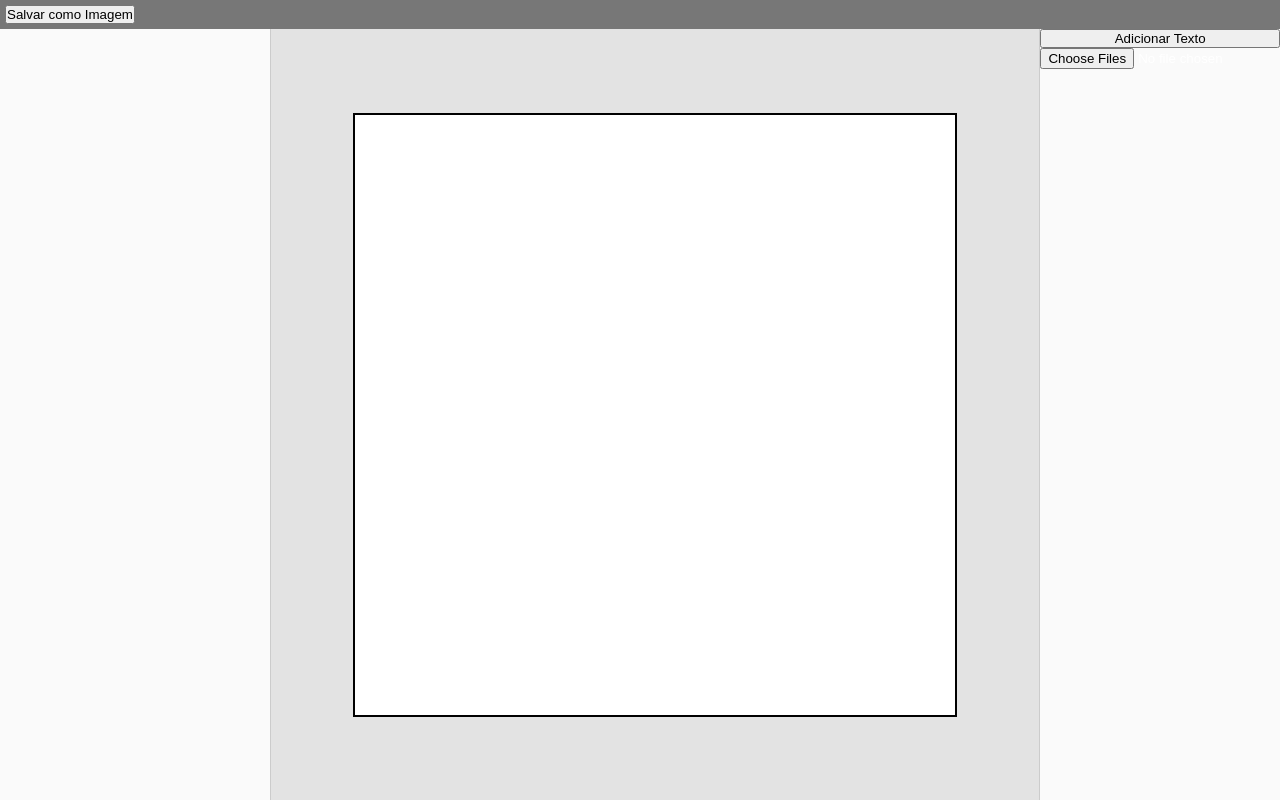
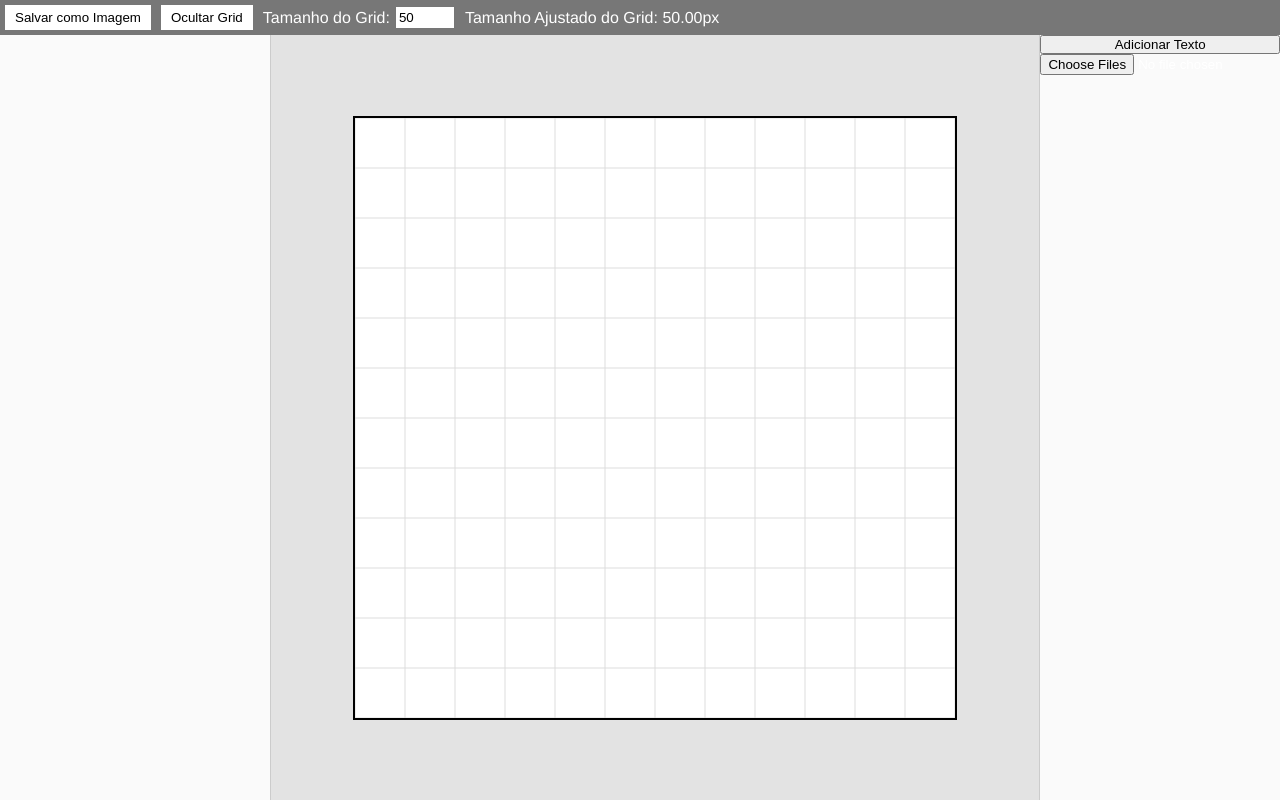
Before and after one commit to BRAN2K/image-editor, a Next.js app: page /editor in a window 1280 px wide. Built offline with nearby package versions, Linux system fonts and the light colour scheme.

Commit message:
chore: Add grid functionality to CanvasArea and Editor components

```diff
--- a/src/components/ImageEditor/CanvasArea/index.tsx
+++ b/src/components/ImageEditor/CanvasArea/index.tsx
@@ -4,15 +4,20 @@ import React, { useRef } from 'react';
 import { Layer } from 'react-konva';
 import { Canva, CanvasContainer } from './style';
 import { useRecoilValue, useSetRecoilState } from 'recoil';
-import { layersState, selectedLayerIdState } from '@/state/atoms';
+import { layersState, selectedLayerIdState, gridVisibleState, gridSizeState } from '@/state/atoms';
 import ImageLayer from '../CanvasElements/ImageLayer';
 import TextLayer from '../CanvasElements/TextLayer';
 import LayerTransformer from '../CanvasElements/LayerTransformer';
+import GridLayer from '../CanvasElements/GridLayer';
 import Konva from 'konva';
 
 const CanvasArea: React.FC = () => {
   const layers = useRecoilValue(layersState);
   const setSelectedLayerId = useSetRecoilState(selectedLayerIdState);
+
+  // Estados para o grid
+  const gridVisible = useRecoilValue(gridVisibleState);
+  const desiredGridSize = useRecoilValue(gridSizeState);
 
   const stageRef = useRef<Konva.Stage>(null);
   const shapeRefs = useRef<{ [key: string]: Konva.Node }>({});
@@ -25,13 +30,22 @@ const CanvasArea: React.FC = () => {
     }
   };
 
+  const canvasWidth = window.innerHeight - 200; // Ajuste conforme necessário
+  const canvasHeight = window.innerHeight - 200;
+
   return (
     <CanvasContainer>
-      <Canva
-        ref={stageRef}
-        width={window.innerHeight - 200} // Ajuste conforme a largura da sidebar
-        height={window.innerHeight - 200}
-        onMouseDown={handleStageMouseDown}>
+      <Canva ref={stageRef} width={canvasWidth} height={canvasHeight} onMouseDown={handleStageMouseDown}>
+        {/* Adicionar o grid se estiver habilitado */}
+        {gridVisible && (
+          <GridLayer
+            width={canvasWidth}
+            height={canvasHeight}
+            desiredGridSize={desiredGridSize}
+            stroke="#ddd"
+            strokeWidth={1}
+          />
+        )}
         <Layer>
           {layers
             .filter((layer) => layer.visible)
@@ -40,7 +54,7 @@ const CanvasArea: React.FC = () => {
               if (layer.type === 'image' && layer.image) {
                 return <ImageLayer key={layer.id} layer={layer} shapeRefs={shapeRefs} />;
               } else if (layer.type === 'text') {
-                return <TextLayer key={layer.id} layer={layer} shapeRefs={shapeRefs} stageRef={stageRef} />;
+                return <TextLayer key={layer.id} layer={layer} shapeRefs={shapeRefs} />;
               } else {
                 return null;
               }
--- /dev/null
+++ b/src/components/ImageEditor/CanvasElements/GridLayer.tsx
@@ -0,0 +1,43 @@
+// src/components/ImageEditor/CanvasElements/GridLayer.tsx
+
+import React from 'react';
+import { Layer, Line } from 'react-konva';
+
+interface GridLayerProps {
+  width: number;
+  height: number;
+  desiredGridSize: number;
+  stroke: string;
+  strokeWidth: number;
+}
+
+const GridLayer: React.FC<GridLayerProps> = ({ width, height, desiredGridSize, stroke, strokeWidth }) => {
+  const lines = [];
+
+  // Calcular o número de divisões do grid para as dimensões do canvas
+  const numDivisionsX = Math.floor(width / desiredGridSize);
+  const numDivisionsY = Math.floor(height / desiredGridSize);
+
+  // Calcular o tamanho ajustado do grid para que se encaixe exatamente nas dimensões do canvas
+  const adjustedGridSizeX = width / numDivisionsX;
+  const adjustedGridSizeY = height / numDivisionsY;
+
+  // Usar o menor tamanho ajustado para manter quadrados perfeitos
+  const adjustedGridSize = Math.min(adjustedGridSizeX, adjustedGridSizeY);
+
+  // Desenhar linhas verticais
+  for (let i = 0; i <= numDivisionsX; i++) {
+    const x = i * adjustedGridSize;
+    lines.push(<Line key={`v-${i}`} points={[x, 0, x, height]} stroke={stroke} strokeWidth={strokeWidth} />);
+  }
+
+  // Desenhar linhas horizontais
+  for (let i = 0; i <= numDivisionsY; i++) {
+    const y = i * adjustedGridSize;
+    lines.push(<Line key={`h-${i}`} points={[0, y, width, y]} stroke={stroke} strokeWidth={strokeWidth} />);
+  }
+
+  return <Layer>{lines}</Layer>;
+};
+
+export default GridLayer;
--- a/src/components/ImageEditor/Editor/index.tsx
+++ b/src/components/ImageEditor/Editor/index.tsx
@@ -2,22 +2,47 @@
 import React from 'react';
 import LayerList from '../LayerList';
 import CanvasArea from '../CanvasArea';
-import { v4 as uuidv4 } from 'uuid';
-import { LayerType } from '@/types';
+import ElementList from '../ElementList';
 import { EditorContainer, TopBar, Content } from './style';
 import { useRecoilState } from 'recoil';
-import { layersState } from '@/state/atoms';
-import ElementList from '../ElementList';
+import { gridVisibleState, gridSizeState } from '@/state/atoms';
 
 const Editor: React.FC = () => {
   const handleExport = () => {
     // Implementação da exportação aqui
   };
 
+  const [gridVisible, setGridVisible] = useRecoilState(gridVisibleState);
+  const [gridSize, setGridSize] = useRecoilState(gridSizeState);
+
+  const handleToggleGrid = () => {
+    setGridVisible(!gridVisible);
+  };
+
+  const handleGridSizeChange = (e: React.ChangeEvent<HTMLInputElement>) => {
+    const value = Number(e.target.value);
+    if (value > 0) {
+      setGridSize(value);
+    }
+  };
+
   return (
     <EditorContainer>
       <TopBar>
         <button onClick={handleExport}>Salvar como Imagem</button>
+        <button onClick={handleToggleGrid}>{gridVisible ? 'Ocultar Grid' : 'Mostrar Grid'}</button>
+        <label>
+          Tamanho do Grid:
+          <input type="number" value={gridSize} onChange={handleGridSizeChange} min={0} max={200} />
+        </label>
+        <span>
+          Tamanho Ajustado do Grid:{' '}
+          {Math.min(
+            (window.innerHeight - 200) / Math.floor((window.innerHeight - 200) / gridSize),
+            (window.innerHeight - 200) / Math.floor((window.innerHeight - 200) / gridSize)
+          ).toFixed(2)}
+          px
+        </span>
       </TopBar>
       <Content>
         <LayerList />
--- a/src/components/ImageEditor/Editor/style.ts
+++ b/src/components/ImageEditor/Editor/style.ts
@@ -19,4 +19,27 @@ export const TopBar = styled.div`
   gap: 10px;
   background-color: #777777;
   padding: 5px;
+
+  button {
+    padding: 5px 10px;
+    background-color: #ffffff;
+    border: none;
+    cursor: pointer;
+
+    &:hover {
+      background-color: #dddddd;
+    }
+  }
+
+  label {
+    display: flex;
+    align-items: center;
+    color: #ffffff;
+
+    input {
+      margin-left: 5px;
+      width: 60px;
+      padding: 2px;
+    }
+  }
 `;
--- a/src/state/atoms.ts
+++ b/src/state/atoms.ts
@@ -11,3 +11,13 @@ export const selectedLayerIdState = atom<string | null>({
   key: 'selectedLayerIdState',
   default: null,
 });
+
+export const gridVisibleState = atom<boolean>({
+  key: 'gridVisibleState',
+  default: true,
+});
+
+export const gridSizeState = atom<number>({
+  key: 'gridSizeState',
+  default: 50,
+});
```
Also changed, not shown: 1 other file (tests, documents, lock files or other folders).
